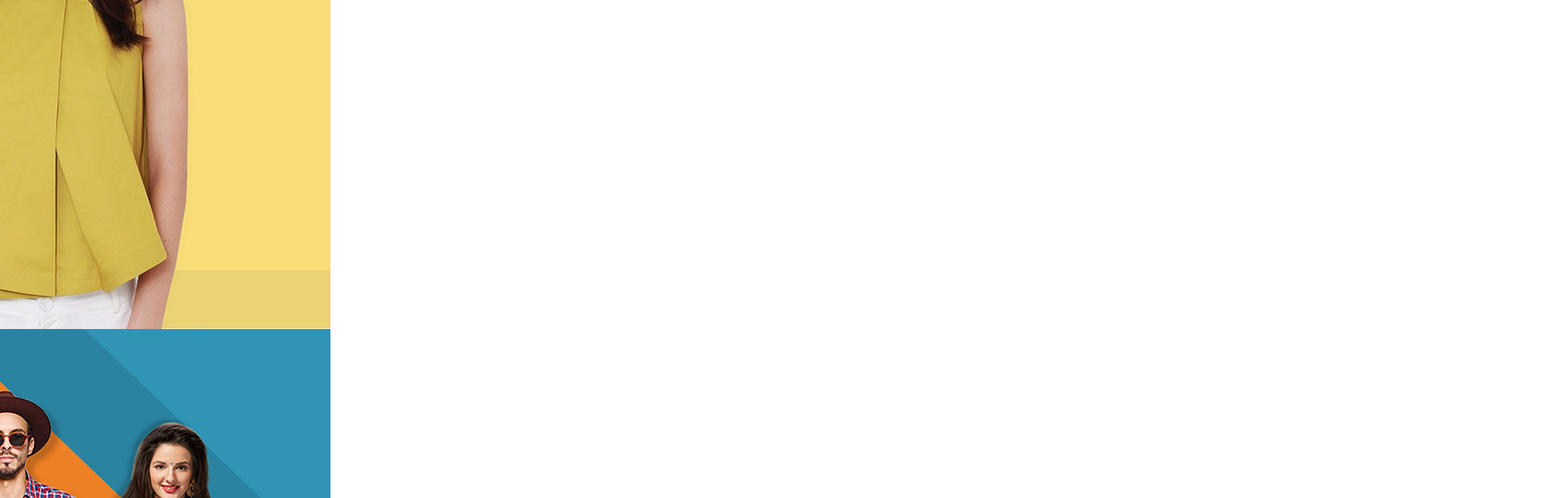
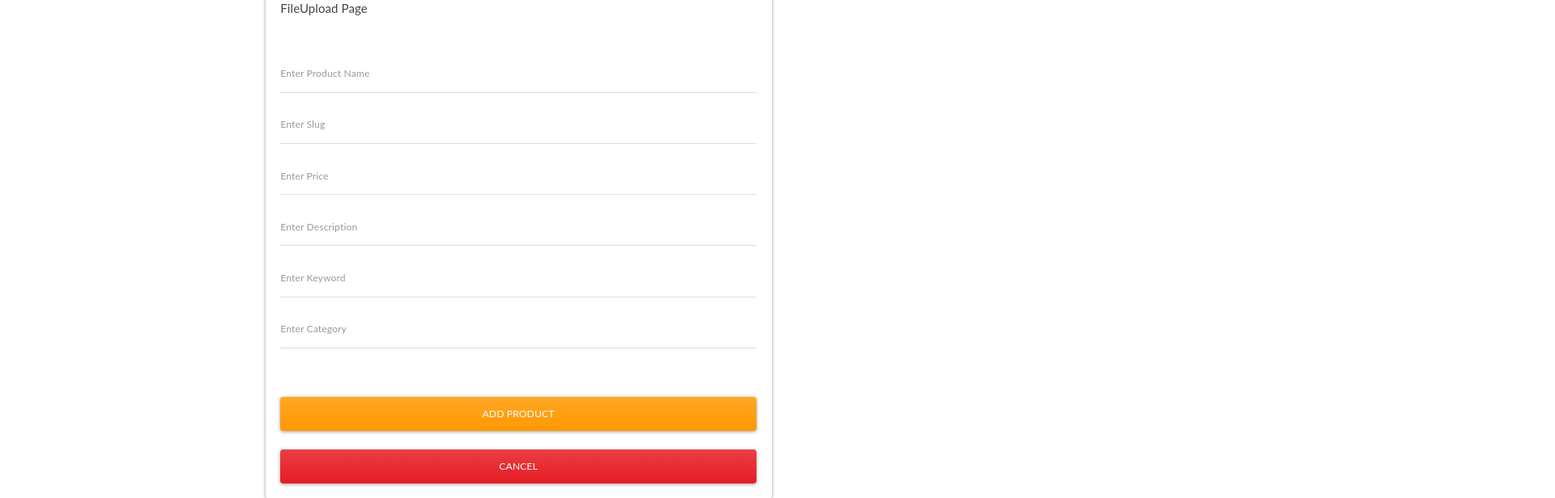
Before and after one commit to AkilaMihiranga123/CHAVI-Fashion, a React (Create React App) app in the folder client/: page /add-product in a window 1280 px wide. Shown: the part 340-956 px from the top of the page at 81% size, 1920 px wide, since content can reach past the window. Built offline with nearby package versions, Linux system fonts and the light colour scheme.

Commit message:
Product Management Part

```diff
--- a/client/src/components/Header/BottomHeader/BottomHeader.js
+++ b/client/src/components/Header/BottomHeader/BottomHeader.js
@@ -26,6 +26,7 @@ class BottomHeader extends Component{
                 <li className="MenuItem"><Link to="/admin-dashboard"><i className="fas fa-home"></i></Link></li>
                 <li className="MenuItem"><Link to="/products/all" className="MenuItemElement">Shop&nbsp;<i className="fas fa-caret-down"></i></Link></li>
                 <li className="MenuItem"><Link to="/category-list">Categories</Link></li>
+                <li className="MenuItem"><Link to="/product-list">Products</Link></li>
                 <li className="MenuItem"><Link to="/admins-list">Admins</Link></li>
                 <li className="MenuItem"><Link to="/store-managers-list">Store Managers</Link></li>
                 <li className="MenuItem"><Link to="/users-list">Users</Link></li>
--- a/client/src/containers/App.js
+++ b/client/src/containers/App.js
@@ -21,6 +21,9 @@ import EditStoreManager from './AdminDashboard/ManagerManagement/EditStoreManage
 import CategoryList from './AdminDashboard/ManageCategory/CategoryList';
 import AddCategory from './AdminDashboard/ManageCategory/AddCategory';
 import EditCategory from './AdminDashboard/ManageCategory/EditCategory';
+
+import UploadProduct from './ProductManagemet/UploadProductPage/UploadProduct';
+import ProductList from './ProductManagemet/UploadProductPage/ProductList';
 
 const rootReducers = combineReducers({
     auth: authReducers
@@ -48,7 +51,8 @@ function App() {
                         <Route path="/add-category" component={AddCategory} />
                         <Route path="/category-list" component={CategoryList} />
                         <Route path="/edit-category/:id" component={EditCategory} />
-
+                        <Route path="/add-product" component={UploadProduct} />
+                        <Route path="/product-list" component={ProductList} />
 
                         <Route path="/"  component={Shop} />
 
--- /dev/null
+++ b/client/src/containers/ProductManagemet/UploadProductPage/FileUpload.js
@@ -0,0 +1,15 @@
+import React, { useState } from 'react';
+import Dropzone from 'react-dropzone';
+import axios from 'axios';
+
+function FileUpload(props) {
+
+
+    return (
+        <div>
+            FileUpload Page
+        </div>
+    )
+}
+
+export default FileUpload;
--- /dev/null
+++ b/client/src/containers/ProductManagemet/UploadProductPage/ProductList.js
@@ -0,0 +1,28 @@
+import React from 'react';
+import axios from 'axios';
+import Header from "../../../components/Header/Header";
+
+function ProductList() {
+
+
+
+        return (
+            <div>
+                <Header/>
+                <div className="row mt-5">
+                    <div className="col-md-10 m-auto">
+                        <div className="card card-body">
+                            <h1><a className="btn btn-info col-md-12" href="/add-product"><i className="fa fa-plus"></i> Add New Product</a></h1>
+                            <br/><br/>
+                            <h1 className="text-center">ProductList List</h1>
+                            <div className="row mt-1">
+
+                            </div>
+                        </div>
+                    </div>
+                </div>
+            </div>
+        );
+}
+
+export default ProductList;
--- /dev/null
+++ b/client/src/containers/ProductManagemet/UploadProductPage/UploadProduct.js
@@ -0,0 +1,122 @@
+import React, {useState} from 'react';
+import axios from 'axios';
+import Header from "../../../components/Header/Header";
+import FileUpload from "./FileUpload";
+
+function UploadProductpage(props) {
+
+     const [Product_name, setProduct_name] = useState("");
+     const [Product_slug, setProduct_slug] = useState("");
+     const [Product_price, setProduct_price] = useState();
+     const [Product_description, setProduct_description] = useState("");
+     const [Product_keyword, setProduct_keyword] = useState("");
+     const [Category, setCategory] = useState("");
+
+     const [Product_image, setProduct_image] = useState([]);
+
+     const onProductNameChange = (event) => {
+        setProduct_name(event.currentTarget.value);
+     }
+
+     const onProductSlugChange = (event) => {
+        setProduct_slug(event.currentTarget.value);
+     }
+
+     const onProductPriceChange = (event) => {
+        setProduct_price(event.currentTarget.value);
+     }
+
+     const onProductDescriptionChange = (event) => {
+        setProduct_description(event.currentTarget.value);
+     }
+
+     const onProductKeywordChange = (event) => {
+        setProduct_keyword(event.currentTarget.value);
+     }
+
+     const onProductCategoryChange = (event) => {
+        setCategory(event.currentTarget.value);
+     }
+
+     const updateImages = (newImages) => {
+        setProduct_image(newImages);
+     }
+
+    const onSubmit = (event) => {
+        event.preventDefault();
+
+        if (!Product_name || !Product_slug || !Product_price ||
+            !Product_description || !Product_image || !Product_keyword || !Category) {
+            return alert('fill all the fields first!');
+        }
+        const variables = {
+            product_name: Product_name,
+            product_slug: Product_slug,
+            product_price: Product_price,
+            product_description: Product_description,
+            product_keyword: Product_keyword,
+            product_image: Product_image,
+            category: Category
+        }
+
+        axios.post('http://localhost:5000/product/upload-product', variables)
+            .then(response => {
+                if (response.data.success) {
+                    alert('Product Successfully Uploaded');
+                    props.history.push('/product-list');
+                } else {
+                    alert('Failed to upload Product');
+                }
+            });
+    }
+
+    return (
+        <div>
+            <Header/>
+            <div className="row mt-5">
+                <div className="col-md-6 m-auto">
+                    <div className="card card-body">
+                        <h1 className="text-center mb-3">Upload Product</h1><br/><br/>
+
+                        <form onSubmit={onSubmit}>
+
+                            <FileUpload/><br/><br/>
+
+                            <div className="form-group">
+                                <input type="text" name="Product_name" value={Product_name} onChange={onProductNameChange}
+                                    className="form-control" placeholder="Enter Product Name"/>
+                            </div>
+                            <div className="form-group">
+                                <input type="text" name="Product_slug" value={Product_slug} onChange={onProductSlugChange}
+                                    className="form-control" placeholder="Enter Slug"/>
+                            </div>
+                            <div className="form-group">
+                                <input type="number" name="Product_price" value={Product_price} onChange={onProductPriceChange}
+                                    className="form-control" placeholder="Enter Price"/>
+                            </div>
+                            <div className="form-group">
+                                <input type="text" name="Product_description" value={Product_description} onChange={onProductDescriptionChange}
+                                    className="form-control" placeholder="Enter Description"/>
+                            </div>
+                            <div className="form-group">
+                                <input type="text" name="Product_keyword" value={Product_keyword} onChange={onProductKeywordChange}
+                                    className="form-control" placeholder="Enter Keyword"/>
+                            </div>
+                            <div className="form-group">
+                                <input type="text" name="Category" value={Category} onChange={onProductCategoryChange}
+                                    className="form-control" placeholder="Enter Category"/>
+                            </div>
+
+                            <br/><br/>
+                            <button type="submit" className="btn btn-warning btn-block">Add Product</button><br/>
+                            <a href="/product-list" className="btn btn-danger btn-block">Cancel</a>
+
+                        </form>
+                    </div>
+                </div>
+            </div>
+        </div>
+    );
+}
+
+export default UploadProductpage;
```
